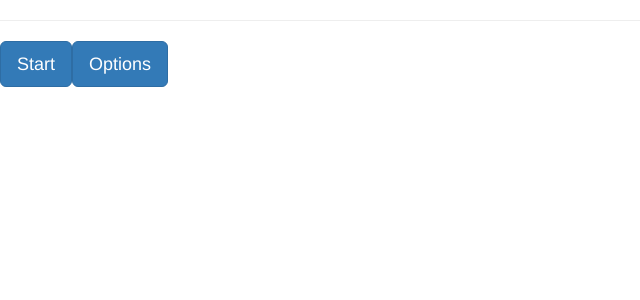
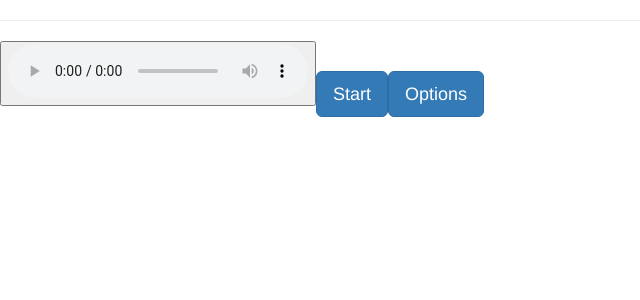
Before and after one commit to stabbitystyle/dh2018, a React (Create React App) app: page / in a window 1280 px wide. Shown: the top 300 px of the page, without its empty margins (0-640 px from the left). Built offline with nearby package versions, Linux system fonts and the light colour scheme.

Commit message:
Sound
sound functionalitt

```diff
--- a/package.json
+++ b/package.json
@@ -11,7 +11,8 @@
     "react-bootstrap": "^0.32.4",
     "react-dom": "^16.5.2",
     "react-router-dom": "^4.3.1",
-    "react-scripts": "2.0.5"
+    "react-scripts": "2.0.5",
+    "react-sound": "^1.2.0"
   },
   "scripts": {
     "start": "react-scripts start",
--- a/src/App.js
+++ b/src/App.js
@@ -5,6 +5,7 @@ import TopNavbar from './TopNavbar';
 import OptionButton from './OptionButton';
 import { BrowserRouter as Router, Route, Link } from "react-router-dom";
 import { Button, MenuItem, SplitButton } from 'react-bootstrap';
+import AudioPlayer from './soundPlayer';
 
 
 
@@ -23,6 +24,7 @@ const MainPage = () => (
 
     const Home = () => (
         <div className="Home">
+        <AudioPlayer></AudioPlayer>
         <Link to="/start"><button type="button" class="btn btn-primary btn-lg">Start</button></Link>
         <Link to="/options"><button type="button" class="btn btn-primary btn-lg">Options</button></Link>
         </div>
--- a/src/ImageCarousel.js
+++ b/src/ImageCarousel.js
@@ -93,7 +93,6 @@ class ImageCarousel extends Component {
         </Carousel.Item>
       </Carousel>
       {/* Don't know what I wanna do with ButtonGroup yet.  Could maybe descend it. */}
-      <BottomBar/>
       </div>
     )
   }
--- /dev/null
+++ b/src/soundPlayer.js
@@ -0,0 +1,12 @@
+import React, { Component } from 'react';
+import mp3_file from './song.mp3';
+
+
+
+
+const AudioPlayer = function(props) {
+    return (
+    <button><audio src={mp3_file} controls autoPlay/></button>
+    );
+}
+export default AudioPlayer;
```
Also changed, not shown: 2 other files (tests, documents, lock files or other folders).
